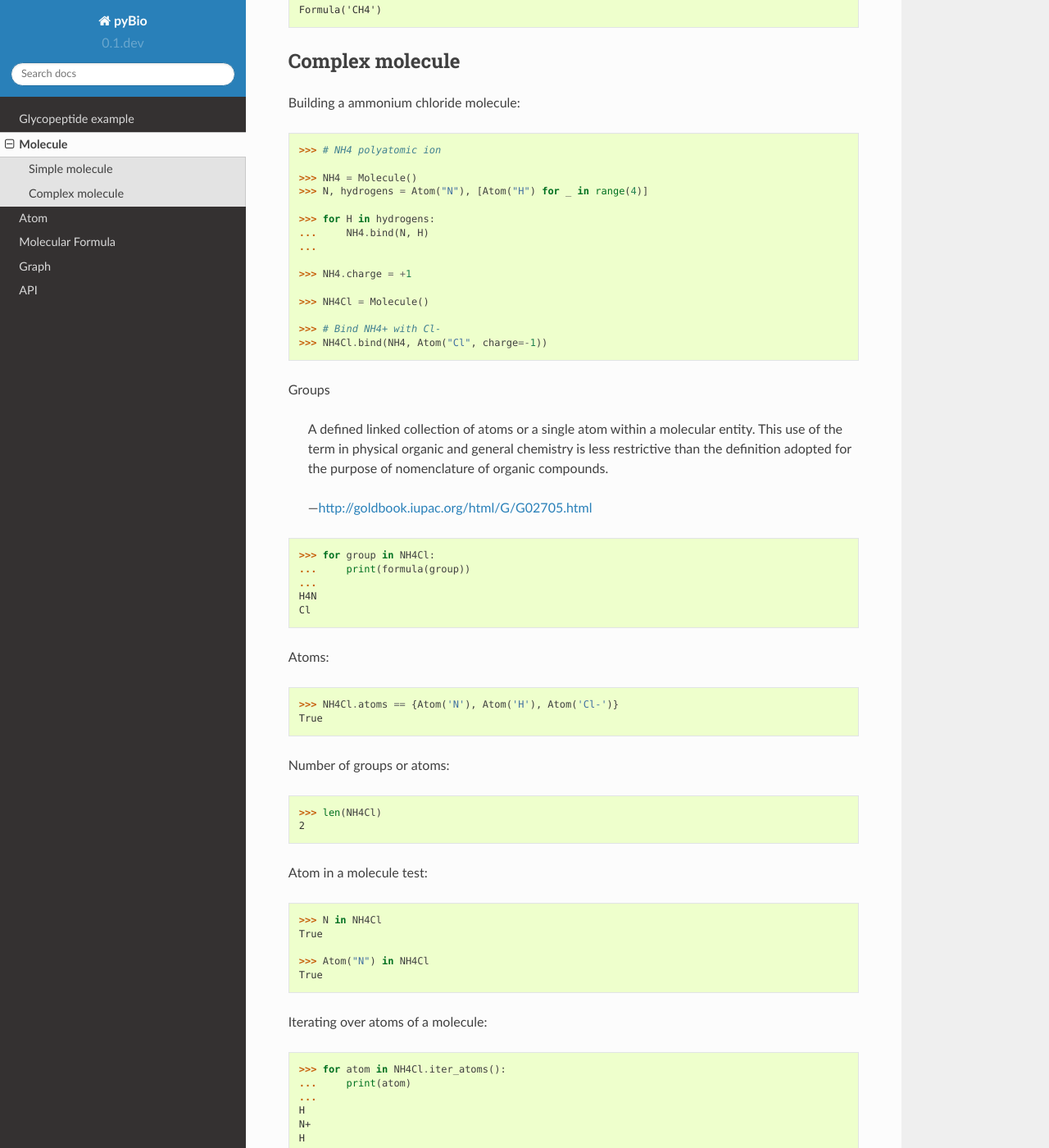
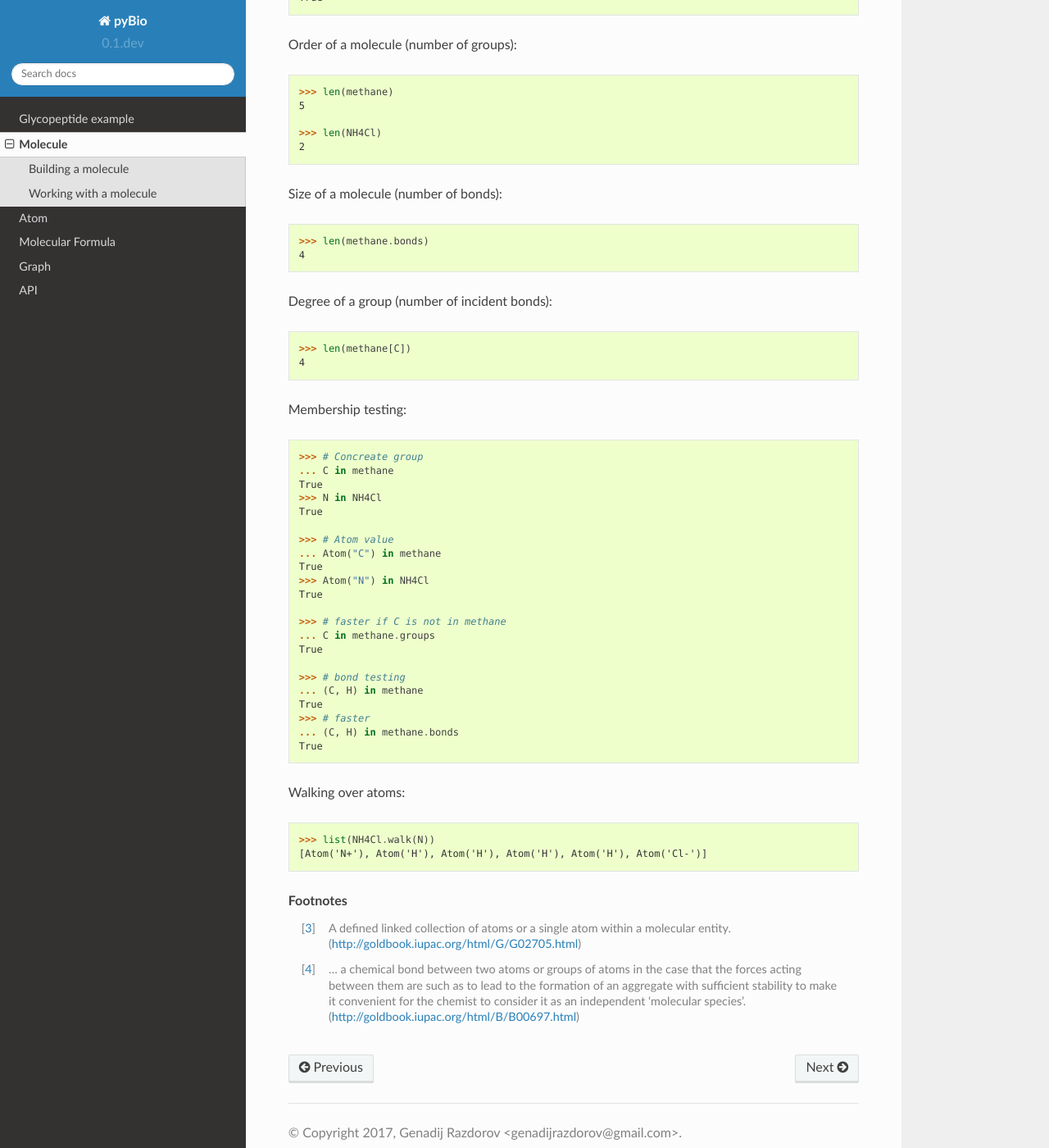
Before and after one commit to genadijrazdorov/pybio, a Sphinx documentation site: the page built from docs/molecule.rst, in a window 1280 px wide and 1400 px high, scrolled down 1583 px. Shown: the whole window at 82% size. Built offline with Sphinx 7.4.7 and the Read the Docs theme 2.0.0, drawn with Linux system fonts in a browser that asks for light colours; pages that are not in the unit, such as notebooks, are missing from menus; some of the changed text lies outside the part shown.

Commit message:
Molecule now inherits from Graph; fixed tests; fixed docs.

```diff
--- a/docs/atom.rst
+++ b/docs/atom.rst
@@ -1,3 +1,5 @@
+.. _atom:
+
 Atom
 ====
 
@@ -14,13 +16,13 @@ Atom API::
     >>> from pybio import Atom
 
     >>> # Equality
-    >>> Atom("C") == Atom("C")
+    ... Atom("C") == Atom("C")
     True
 
     >>> # Identity
-    >>> Atom("C") is Atom("C")
+    ... Atom("C") is Atom("C")
     False
 
     >>> # Membership
-    >>> Atom("C") in {Atom("C")}
+    ... Atom("C") in {Atom("C")}
     True
--- a/docs/molecule.rst
+++ b/docs/molecule.rst
@@ -7,143 +7,132 @@ Molecule
 
     -- http://goldbook.iupac.org/html/M/M03986.html
 
-Molecular entity based on molecular graph
+Molecular entity is represented as molecular :ref:`graph <graph>`.
+Molecular graph is a set of a chemical groups [#1]_ connected by chemical bonds
+[#2]_.
 
-https://wiki.python.org/moin/PythonGraphApi
 
 ::
 
     >>> from pybio import Molecule, Atom
-    >>> from pybio.formula import formula
 
 
-Simple molecule
-===============
+Building a molecule
+===================
 
 Building a simple molecule::
 
     >>> methane = Molecule()
-    >>> C, hydrogens = Atom("C"), [Atom("H") for _ in range(4)]
 
-    >>> # Just to demostrate atom addition
-    >>> methane.add(C)
-
-    >>> # Add atoms and bind them with single covalent bond
-    >>> for H in hydrogens:
-    ...     methane.bind(C, H)
+    >>> C = methane.groups.add("C")
+    >>> H = methane.groups.add("H")
+    >>> methane.bonds[C, H] = 1
+    >>> # Add hydrogens and bind them to carbon
+    ... for __ in range(3):
+    ...     methane.bonds[C, "H"] = 1
     ...
 
     >>> methane
     <Molecule object at 0x...>
 
-Atoms::
 
-    >>> methane.atoms == {Atom('C'), Atom('H')}
-    True
-
-Size::
-
-    >>> len(methane)
-    5
-
-Atom in a molecule test::
-
-    >>> C in methane
-    True
-
-    >>> Atom("C") in methane
-    True
-
-Iterating over atoms of a molecule::
-
-    >>> for atom in methane:    # doctest: +SKIP
-    ...     print(atom)
-    ...
-    H
-    C
-    H
-    H
-    H
-
-..
-    Bonds:
-
-
-Molecular formula::
-
-    >>> methane.formula
-    Formula('CH4')
-
-
-Complex molecule
-================
+Groups can be atoms and/or molecules.
 
 Building a ammonium chloride molecule::
 
     >>> # NH4 polyatomic ion
 
     >>> NH4 = Molecule()
-    >>> N, hydrogens = Atom("N"), [Atom("H") for _ in range(4)]
+    >>> N = Atom("N")
 
-    >>> for H in hydrogens:
-    ...     NH4.bind(N, H)
+    >>> for __ in range(4):
+    ...     NH4.bonds[N, "H"] = True
     ...
 
     >>> NH4.charge = +1
 
+    >>> # complete molecule
+
     >>> NH4Cl = Molecule()
 
     >>> # Bind NH4+ with Cl-
-    >>> NH4Cl.bind(NH4, Atom("Cl", charge=-1))
+    >>> NH4Cl.bonds[NH4, "Cl-"] = True
 
-Groups
 
-    A defined linked collection of atoms or a single atom within a molecular
-    entity. This use of the term in physical organic and general chemistry is
-    less restrictive than the definition adopted for the purpose of
-    nomenclature of organic compounds.
+Working with a molecule
+=======================
 
-    -- http://goldbook.iupac.org/html/G/G02705.html
+:ref:`Atoms <atom>` and groups are accessible via groups attribute::
 
-::
-
-    >>> for group in NH4Cl:
-    ...     print(formula(group))
-    ...
-    H4N
-    Cl
-
-Atoms::
-
-    >>> NH4Cl.atoms == {Atom('N'), Atom('H'), Atom('Cl-')}
+    >>> methane.groups == {Atom('C'), Atom('H'), Atom('H'), Atom('H'), Atom('H')}
     True
 
-Number of groups or atoms::
+    >>> NH4Cl.groups == {<Molecule with formula H4N+>, Atom('Cl-')}
+    True
+
+
+Bonds are accessible as dictionary::
+
+    >>> methane.bonds[C, H]
+    1
+
+    >>> methane.bonds[H, C] is methane.bonds[C, H]
+    True
+
+
+Order of a molecule (number of groups)::
+
+    >>> len(methane)
+    5
 
     >>> len(NH4Cl)
     2
 
-Atom in a molecule test::
 
+Size of a molecule (number of bonds)::
+
+    >>> len(methane.bonds)
+    4
+
+Degree of a group (number of incident bonds)::
+
+    >>> len(methane[C])
+    4
+
+
+Membership testing::
+
+    >>> # Concreate group
+    ... C in methane
+    True
     >>> N in NH4Cl
     True
 
+    >>> # Atom value
+    ... Atom("C") in methane
+    True
     >>> Atom("N") in NH4Cl
     True
 
-Iterating over atoms of a molecule::
+    >>> # faster if C is not in methane
+    ... C in methane.groups
+    True
 
-    >>> for atom in NH4Cl.iter_atoms():    # doctest: +SKIP
-    ...     print(atom)
-    ...
-    H
-    N+
-    H
-    H
-    H
-    Cl-
+    >>> # bond testing
+    ... (C, H) in methane
+    True
+    >>> # faster
+    ... (C, H) in methane.bonds
+    True
 
-Molecular formula::
 
-    >>> NH4Cl.formula
-    Formula('H4ClN')
+Walking over atoms::
+
+    >>> list(NH4Cl.walk(N))
+    [Atom('N+'), Atom('H'), Atom('H'), Atom('H'), Atom('H'), Atom('Cl-')]
+
+
+.. rubric:: Footnotes
+
+.. [#1] A defined linked collection of atoms or a single atom within a molecular entity. (http://goldbook.iupac.org/html/G/G02705.html)
+.. [#2] ... a chemical bond between two atoms or groups of atoms in the case that the forces acting between them are such as to lead to the formation of an aggregate with sufficient stability to make it convenient for the chemist to consider it as an independent 'molecular species'. (http://goldbook.iupac.org/html/B/B00697.html)
```
Also changed, not shown: 2 other files.
